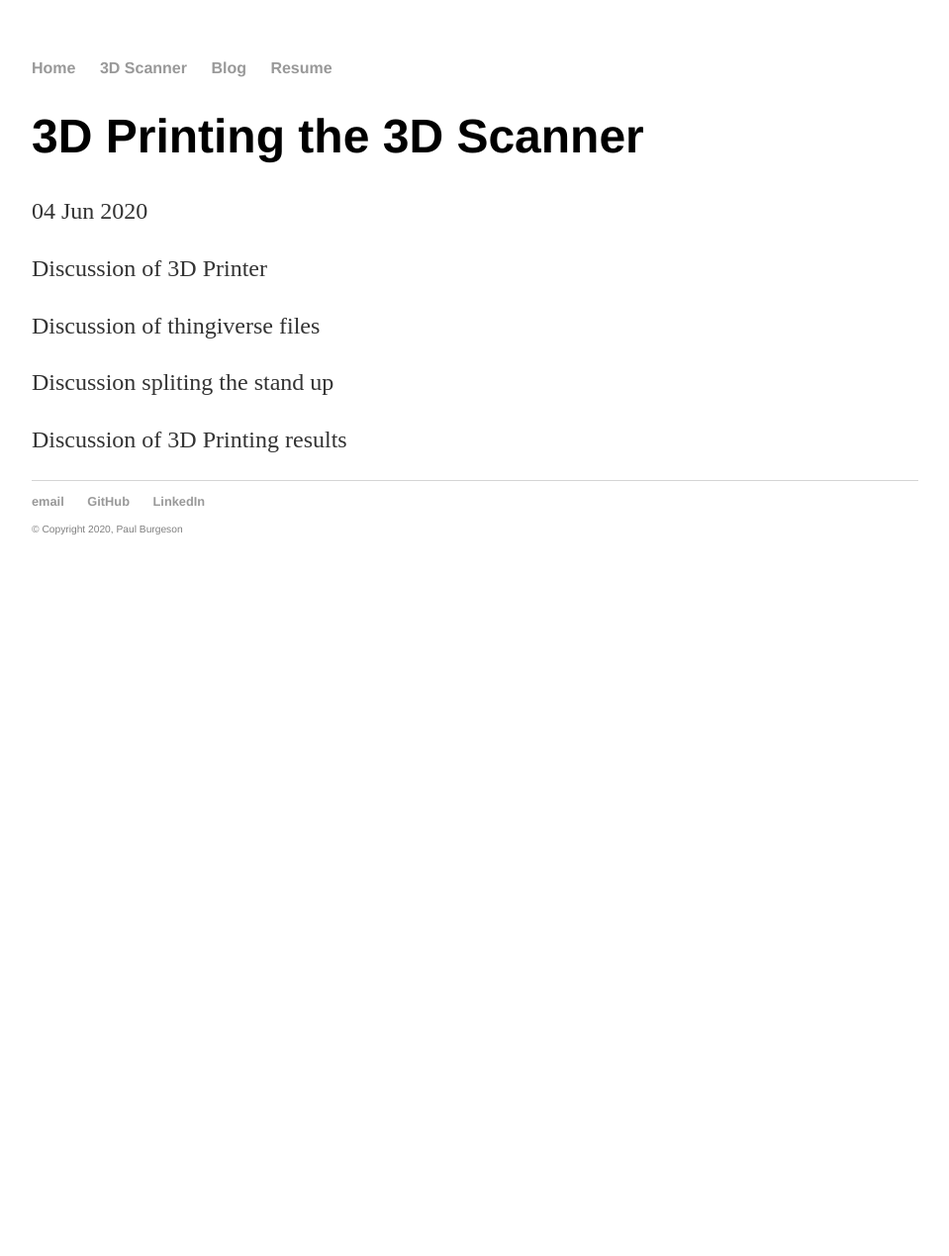
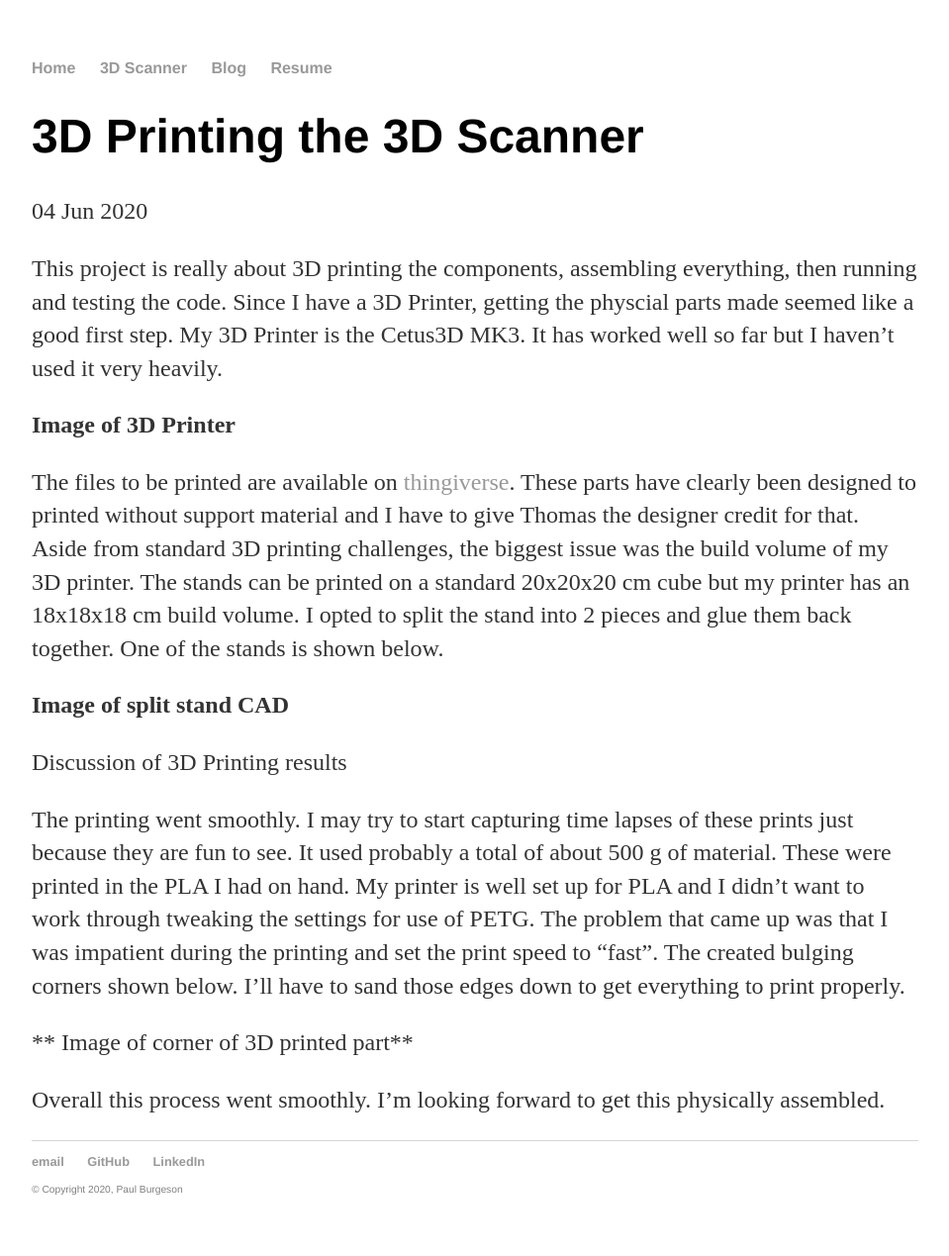
Before and after one commit to pburgeson/pburgeson.github.io, a Jekyll site: the page built from _posts/2020-06-04-3D-Printing-the-3D-Scanner.md, in a window 1280 px wide. Shown: the whole page at 99% size, without its empty margins (160-1119 px from the left). Built offline with Jekyll 4.4.1, drawn with Linux system fonts in a browser that asks for light colours; before the commit the page ends 900 px from its top, so only the background shows below that.

Commit message:
Added text content to post

```diff
--- a/_posts/2020-06-04-3D-Printing-the-3D-Scanner.md
+++ b/_posts/2020-06-04-3D-Printing-the-3D-Scanner.md
@@ -3,11 +3,18 @@ layout: post
 title: "3D Printing the 3D Scanner"
 date: 2020-06-04
 ---
+This project is really about 3D printing the components, assembling everything, then running and testing the code.  Since I have a 3D Printer, getting the physcial parts made seemed like a good first step.  My 3D Printer is the Cetus3D MK3.  It has worked well so far but I haven't used it very heavily.
 
-Discussion of 3D Printer
+**Image of 3D Printer**
 
-Discussion of thingiverse files
+The files to be printed are available on [thingiverse](https://www.thingiverse.com/thing:3050437).  These parts have clearly been designed to printed without support material and I have to give Thomas the designer credit for that.  Aside from standard 3D printing challenges, the biggest issue was the build volume of my 3D printer.  The stands can be printed on a standard 20x20x20 cm cube but my printer has an 18x18x18 cm build volume.  I opted to split the stand into 2 pieces and glue them back together.  One of the stands is shown below.
 
-Discussion spliting the stand up
+**Image of split stand CAD**
 
 Discussion of 3D Printing results
+
+The printing went smoothly.  I may try to start capturing time lapses of these prints just because they are fun to see.  It used probably a total of about 500 g of material.  These were printed in the PLA I had on hand.  My printer is well set up for PLA and I didn't want to work through tweaking the settings for use of PETG.  The problem that came up was that I was impatient during the printing and set the print speed to "fast".  The created bulging corners shown below.  I'll have to sand those edges down to get everything to print properly.
+
+** Image of corner of 3D printed part**
+
+Overall this process went smoothly.  I'm looking forward to get this physically assembled.
```
